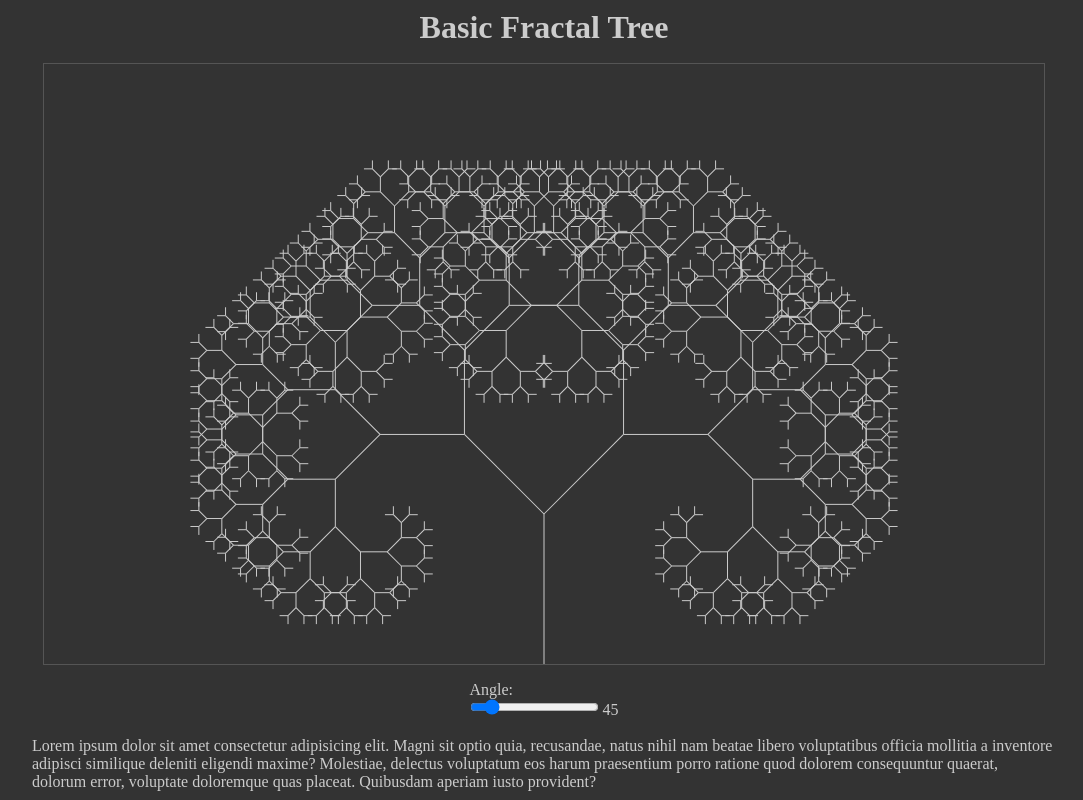
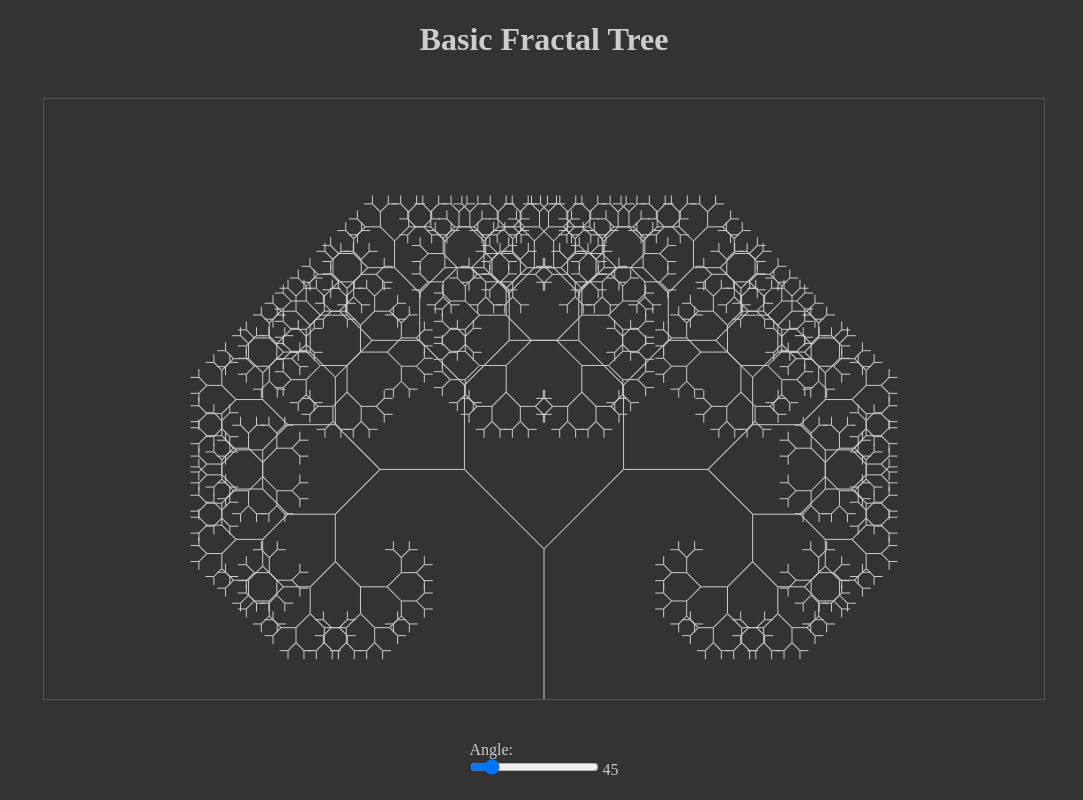
Before and after one commit to ManuelWid/basicFractalTree, a plain HTML site: page index.html in a window 1280 px wide. Shown: the whole page, without its empty margins (96-1179 px from the left). Drawn offline with Linux system fonts and the light colour scheme.

Commit message:
removed lorem

```diff
--- a/index.html
+++ b/index.html
@@ -25,7 +25,6 @@
             <span>45</span>
         </div>
     </label>
-    <p>Lorem ipsum dolor sit amet consectetur adipisicing elit. Magni sit optio quia, recusandae, natus nihil nam beatae libero voluptatibus officia mollitia a inventore adipisci similique deleniti eligendi maxime? Molestiae, delectus voluptatum eos harum praesentium porro ratione quod dolorem consequuntur quaerat, dolorum error, voluptate doloremque quas placeat. Quibusdam aperiam iusto provident?</p>
 
     <script src="./main.js"></script>
 </body>
```
